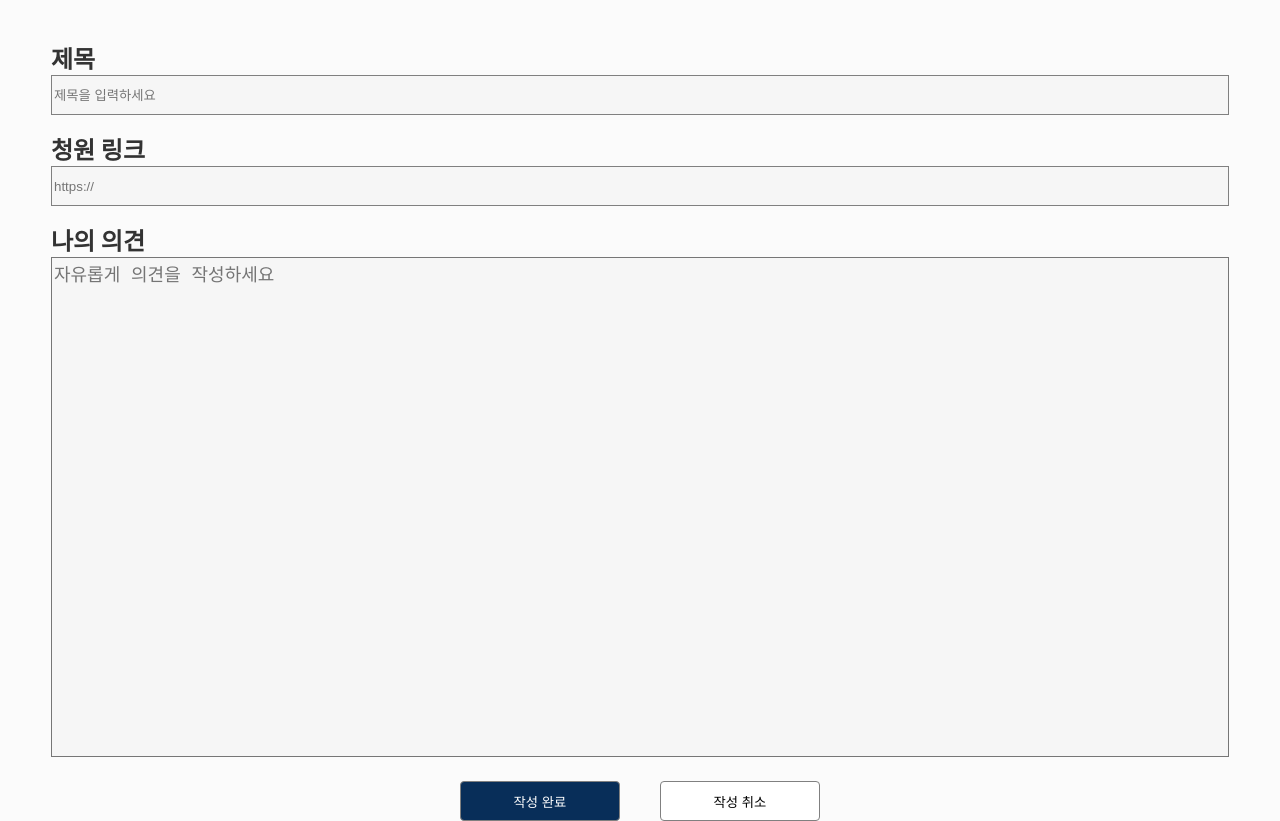
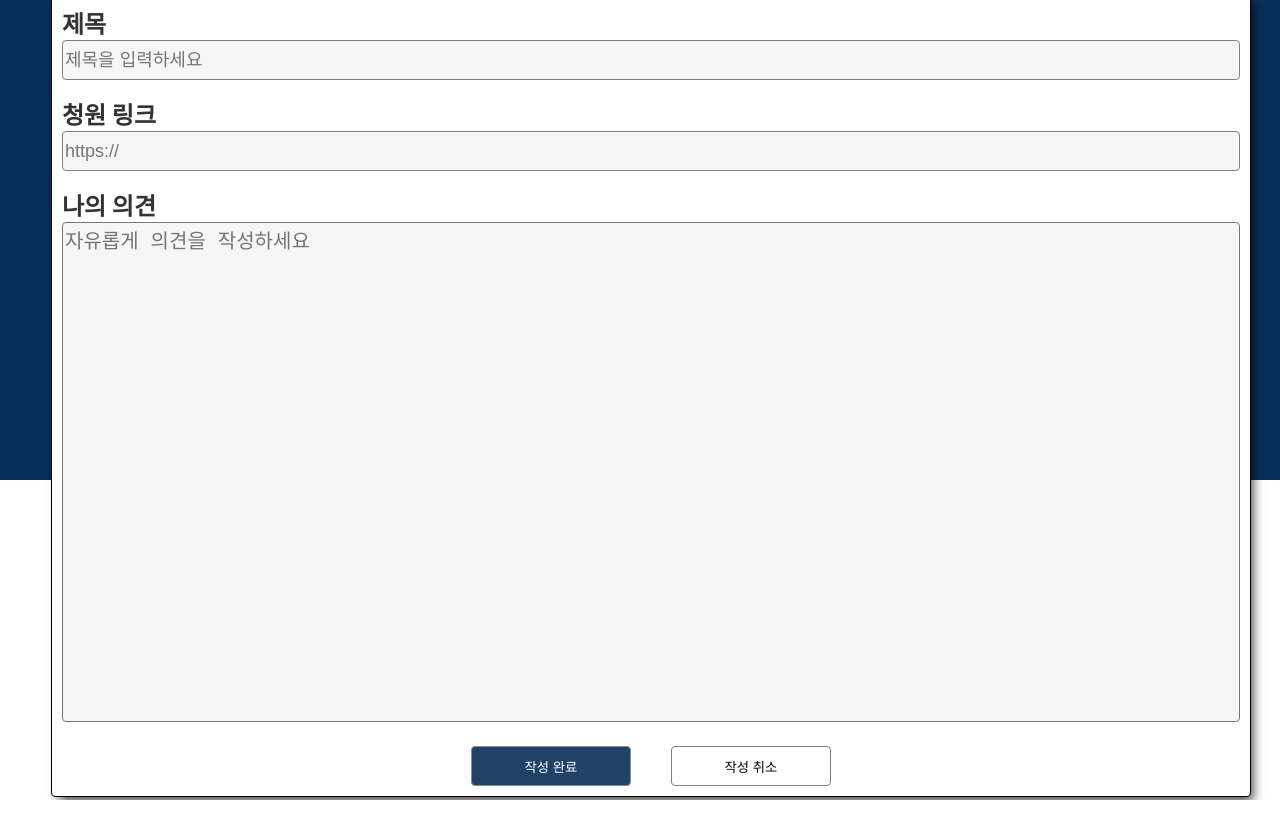
Before and after one commit to potato-club/national-petition-frontend, a Next.js app: page /board/add in a window 1280 px wide. After the commit the page ends 800 px from the top, so only its background shows below. Built offline with nearby package versions, Linux system fonts and the light colour scheme.

Commit message:
청원 등록 페이지 디자인 완료

```diff
--- a/pages/board/add.jsx
+++ b/pages/board/add.jsx
@@ -6,6 +6,7 @@ import { customColor } from 'constants/index';
 const add = () => {
   return (
     <LayoutContainer>
+      <IntroHeader />
       <FormBox>
         <InputContentBox>
           <TypoGraphy type="h1" fontWeight="bold">
@@ -32,10 +33,18 @@ const add = () => {
 
 const FormBox = styled.form`
   user-select: none;
-  display: flex;
-  flex-direction: column;
-  justify-content: center;
-  align-items: center;
+  position: absolute;
+  top: 50%;
+  left: 50%;
+  margin-top: -406px;
+  margin-left: -589px;
+  border: 1px solid black;
+  border-radius: 4px;
+  padding: 10px;
+  box-shadow: 5px 7px 11px -3px rgba(0, 0, 0, 0.75);
+  -webkit-box-shadow: 5px 7px 11px -3px rgba(0, 0, 0, 0.75);
+  -moz-box-shadow: 5px 7px 11px -3px rgba(0, 0, 0, 0.75);
+  background-color: white;
 `;
 const Input = styled.input`
   width: 1178px;
@@ -43,23 +52,25 @@ const Input = styled.input`
   background-color: #f6f6f6;
   border: 1px solid gray;
   margin-bottom: 16px;
+  border-radius: 4px;
+  font-size: 18px;
 `;
-const InputContentBox = styled.div`
-  margin-top: 40px;
-`;
+const InputContentBox = styled.div``;
 const OpinionInput = styled.textarea`
   width: 1178px;
   height: 500px;
-  font-size: 18px;
+  font-size: 20px;
   background-color: #f6f6f6;
+  border-radius: 4px;
   resize: none;
 `;
 
 const ButtonBox = styled.div`
   display: flex;
-  margin-top: 20px;
   width: 360px;
   justify-content: space-between;
+  margin: auto;
+  margin-top: 20px;
 `;
 const Button = styled.button`
   cursor: pointer;
@@ -71,10 +82,10 @@ const Button = styled.button`
     props.add &&
     `
     background:${customColor.deepBlue};
+    opacity: 0.9;
     color:white;
     &:hover {
-    /* transform: scale(1.1); */
-    opacity: 0.9;
+    opacity: 1;
     }
   `}
   ${(props) =>
@@ -88,5 +99,11 @@ const Button = styled.button`
     }
     `}
 `;
+const IntroHeader = styled.div`
+  background-color: ${customColor.deepBlue};
+  width: 100vw;
+  height: 480px;
+  position: relative;
+`;
 
 export default add;
```
Also changed, not shown: 1 other file (tests, documents, lock files or other folders).
